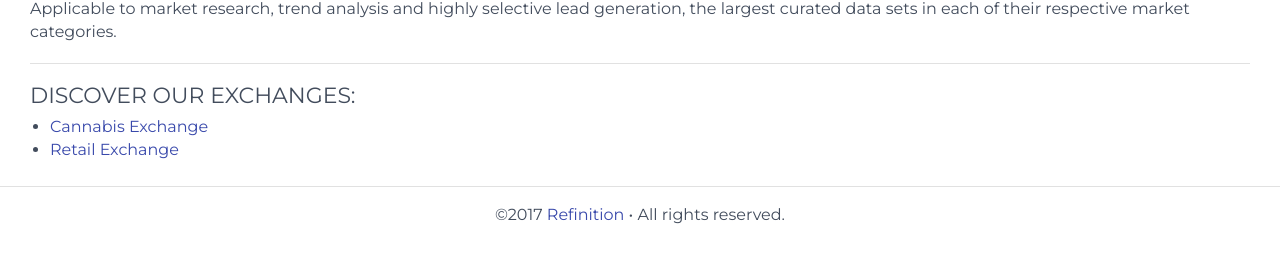
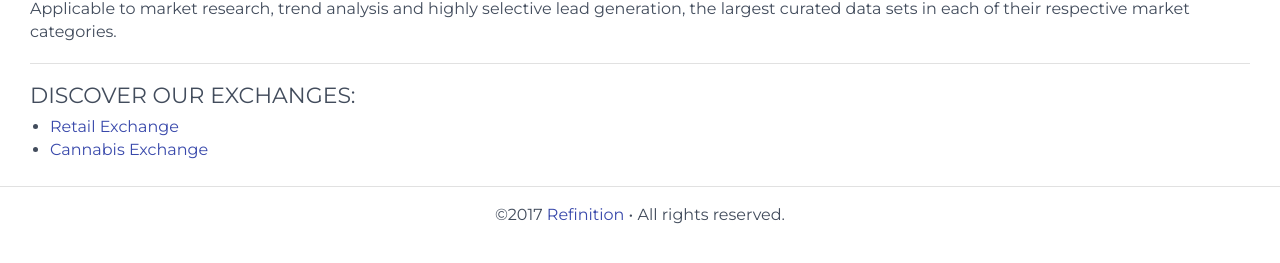
Before and after one commit to quattromani-gl/growth-leasing, a Jekyll site: the page built from _pages/exchanges/index.html, in a window 1280 px wide and 900 px high. Shown: the part 321-584 px from the top of the window. Built offline with Jekyll 4.4.1, drawn with Linux system fonts in a browser that asks for light colours; nearby versions of some CDN libraries; some of the changed lines change nothing that is shown.

Commit message:
storing temporarily

```diff
--- a/_pages/exchanges/index.html
+++ b/_pages/exchanges/index.html
@@ -22,9 +22,9 @@ categories:
 <h3>Discover Our Exchanges:</h3>
 <ul class="bulleted">
   <li>
+    <a href="/exchanges/retail/">Retail Exchange</a>
+  </li>
+  <li>
     <a href="/exchanges/cannabis/">Cannabis Exchange</a>
   </li>
-  <li>
-    <a href="/exchanges/data-fresh-daily/">Retail Exchange</a>
-  </li>
 </ul>
```
Also changed, not shown: 4 other files.
